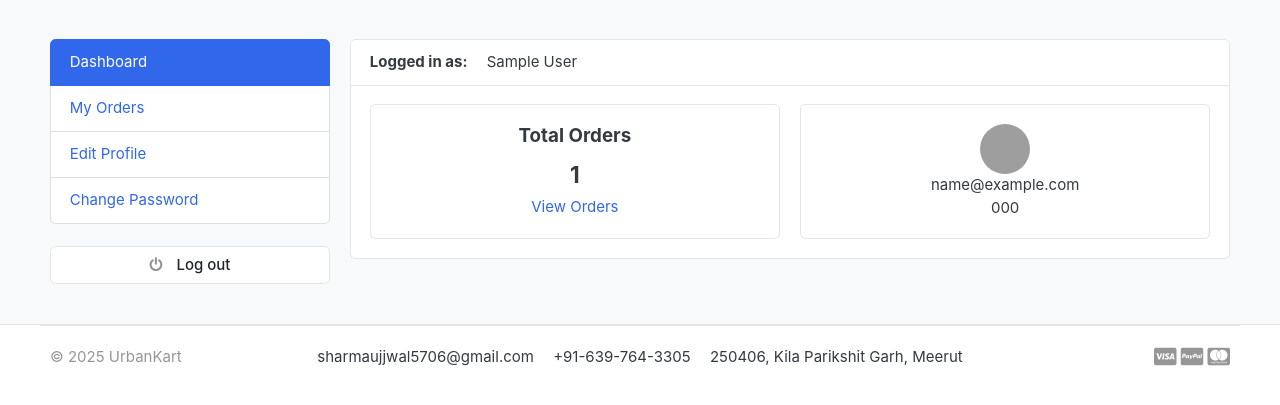
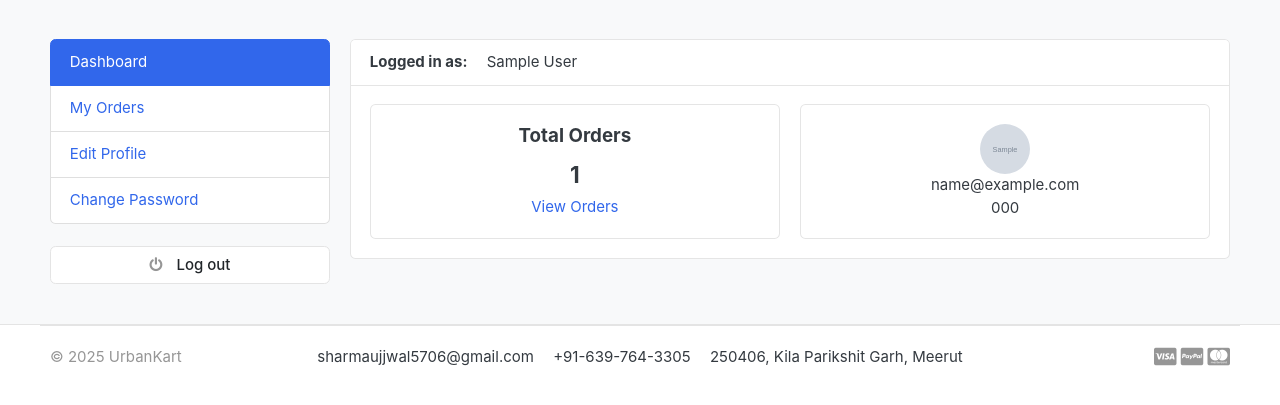
Before and after one commit to Ujjwal5705/UrbanKart, a Django app: page /account/ in a window 1280 px wide. Shown: the part 119-524 px from the top of the page. Run offline with Django 5.2, Linux system fonts and the light colour scheme; a user stored in the database is signed in; tables that the repository leaves empty hold one stand-in row (values such as "Sample post"); grey boxes marked "Sample" are stand-in pictures; some libraries are stand-ins or nearby versions; some web fonts are replaced; grey boxes are pictures that could not be loaded.

Commit message:
user_profile image in dashboard from database

```diff
--- a/accounts/views.py
+++ b/accounts/views.py
@@ -141,8 +141,11 @@ def login(request):
 def dashboard(request):
     orders = Order.objects.filter(user=request.user, is_ordered=True)
     orders_count = orders.count()
+    user_profile = get_object_or_404(UserProfile, user=request.user)
+
     context = {
         'orders_count': orders_count,
+        'user_profile': user_profile,
     }
     return render(request, "accounts/dashboard.html", context)
 
--- a/templates/accounts/dashboard.html
+++ b/templates/accounts/dashboard.html
@@ -27,7 +27,7 @@
 				<div class="col-md-6">
 					<div class="card" style="text-align: center;">
 						<div class="card-body">
-							<img src="https://www.w3schools.com/w3images/avatar2.png" height="50" width="50" alt="user profile picture" style="border-radius: 50%;">
+							<img src="{{user_profile.profile_picture.url}}" height="50" width="50" alt="user profile picture" style="border-radius: 50%;">
 							<p class="mb-0">{{user.email}}</p>
 							<p>{{user.phone_number}}</p>
 						</div>
```
